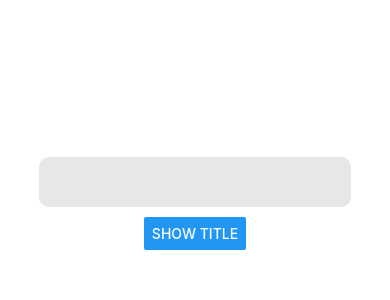
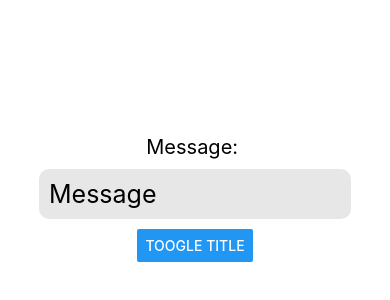
Before and after one commit to Jancera/react-hooks, a React Native app: screen / in a window 390 px wide. Shown: the part 224-524 px from the top of the page. Built offline with nearby package versions, Linux system fonts and the light colour scheme.

Commit message:
useState

```diff
--- a/App.js
+++ b/App.js
@@ -1,11 +1,6 @@
 import React, { useState } from "react";
-import {
-  View,
-  Text,
-  StyleSheet,
-  TextInput,
-  Button,
-} from "react-native";
+import { View, Text, StyleSheet, TextInput } from "react-native";
+import MyButton from "./src/components/MyButton";
 
 const App = () => {
   const [text, setText] = useState("");
@@ -15,16 +10,14 @@ const App = () => {
     <>
       {boolean && <Text style={styles.title}>useState Example</Text>}
       <View style={styles.container}>
-        <Text style={styles.text}>{text}</Text>
+        <Text style={styles.text}>Message: {text}</Text>
         <TextInput
           style={styles.input}
+          placeholder="Message"
           value={text}
           onChangeText={(value) => setText(value)}
         />
-        <Button
-          title={boolean ? "Hide title" : "Show title"}
-          onPress={() => setBoolean(!boolean)}
-        />
+        <MyButton setState={setBoolean} />
       </View>
     </>
   );
--- /dev/null
+++ b/src/components/MyButton.js
@@ -0,0 +1,15 @@
+import React from "react";
+import { Button, StyleSheet } from "react-native";
+
+const MyButton = ({ setState }) => {
+  return (
+    <Button
+      title="Toogle Title"
+      onPress={() => setState((value) => !value)}
+    />
+  );
+};
+
+const styles = StyleSheet.create({});
+
+export default MyButton;
```
